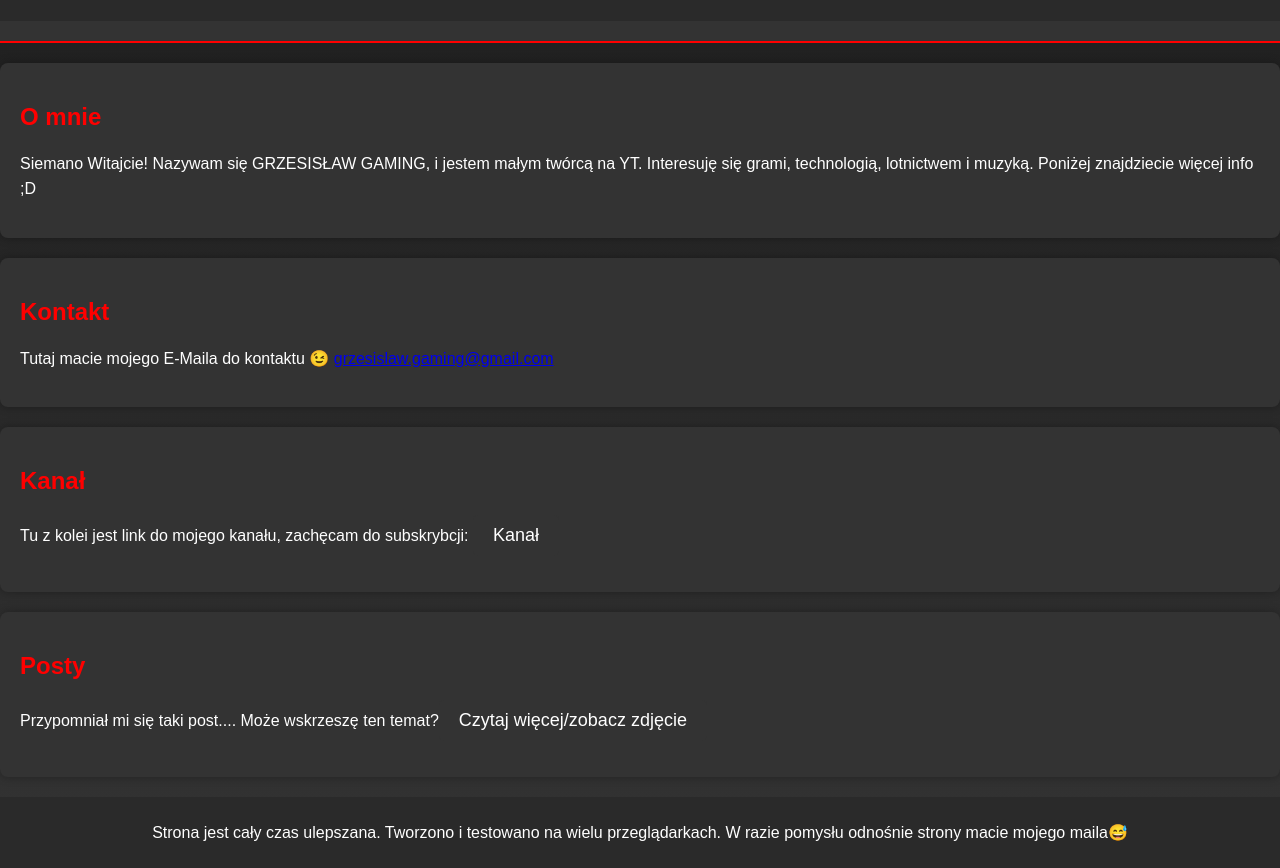
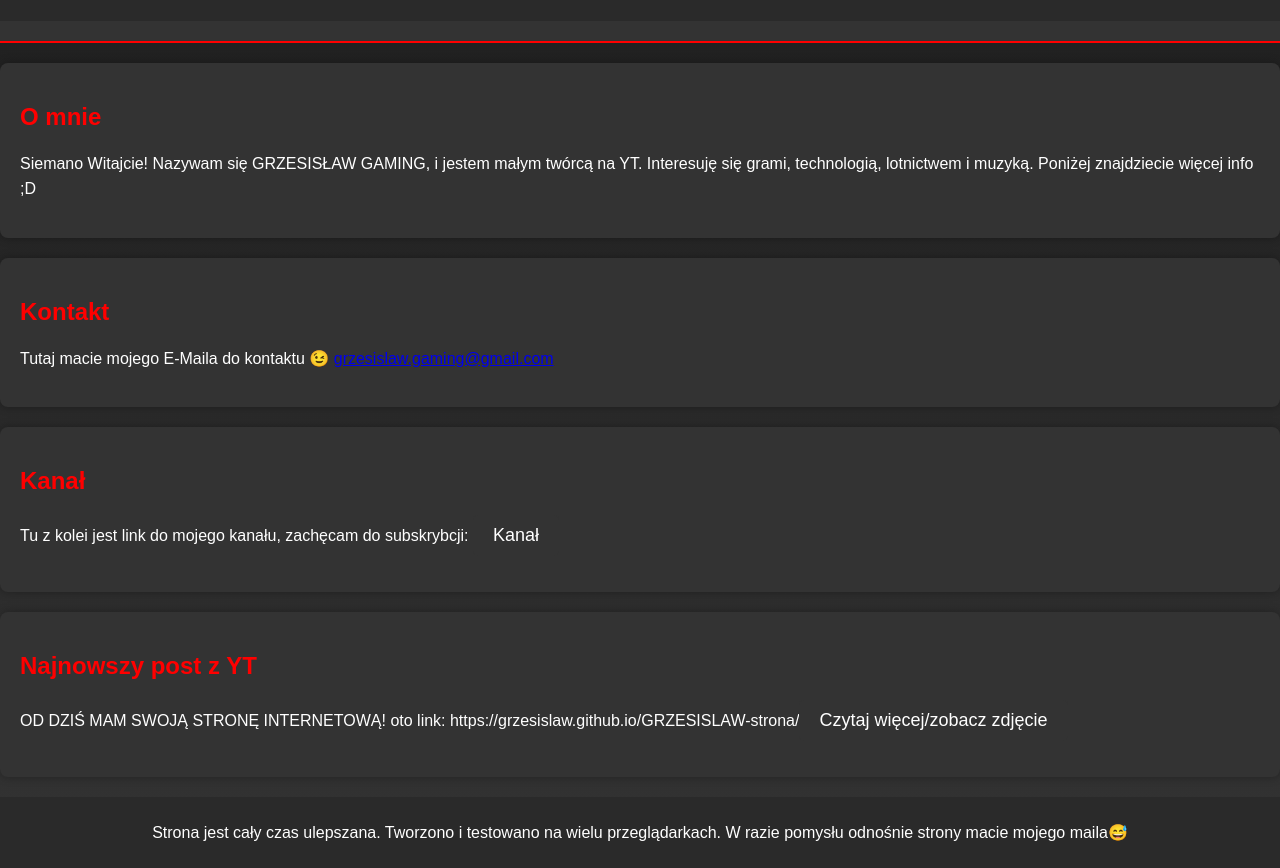
Before and after one commit to GRZESISLAW/GRZESISLAW-strona, a plain HTML site: page index.html in a window 1280 px wide. Shown: the part 99-967 px from the top of the page. Drawn offline with Linux system fonts and the light colour scheme.

Commit message:
Update index.html

```diff
--- a/index.html
+++ b/index.html
@@ -136,8 +136,8 @@
     </section>
 
 <section id="posts">
-        <h2>Posty</h2>
-        <p>Przypomniał mi się taki post.... Może wskrzeszę ten temat?<button onclick="window.open('https://www.youtube.com/@grzesislawgaming/community', '_blank')">Czytaj więcej/zobacz zdjęcie</button><p>
+        <h2>Najnowszy post z YT</h2>
+        <p>OD DZIŚ MAM SWOJĄ STRONĘ INTERNETOWĄ! oto link: https://grzesislaw.github.io/GRZESISLAW-strona/<button onclick="window.open('https://www.youtube.com/@grzesislawgaming/community', '_blank')">Czytaj więcej/zobacz zdjęcie</button><p>
     </section>
 
     <footer>
```
